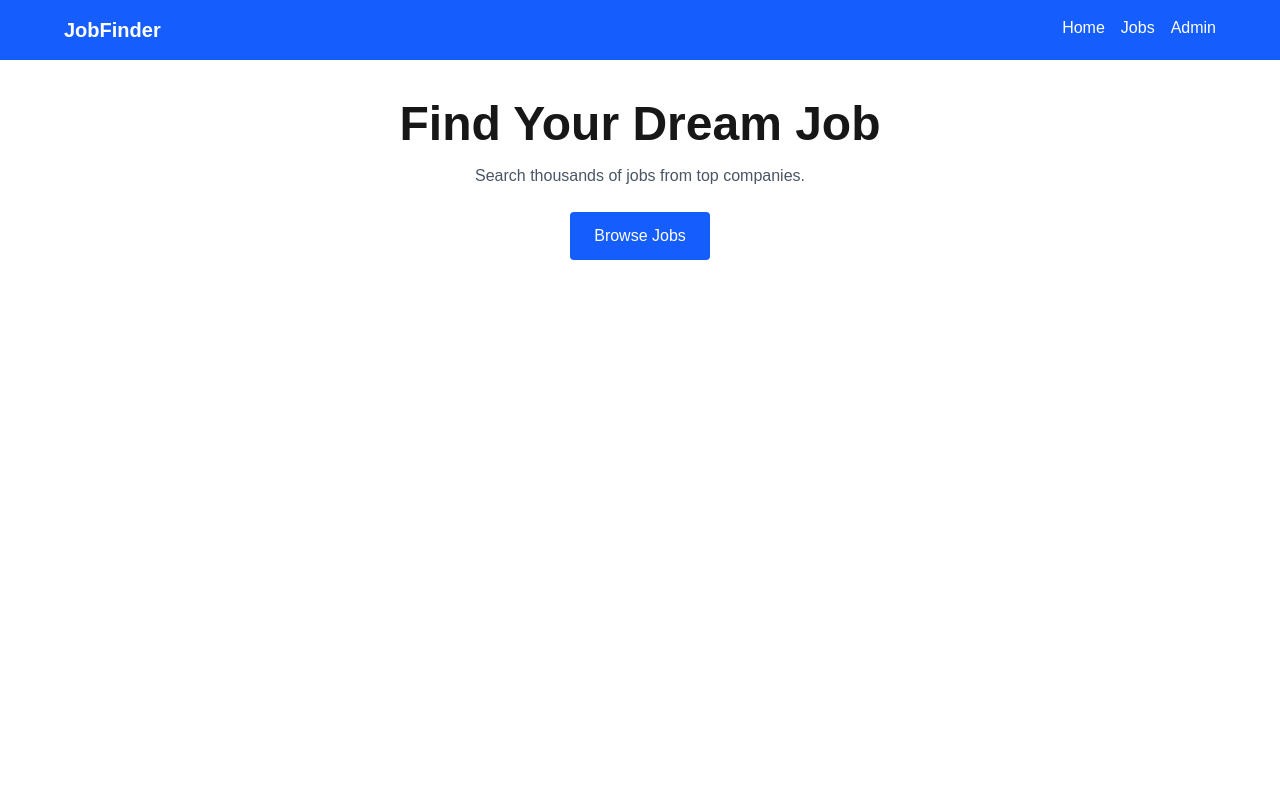
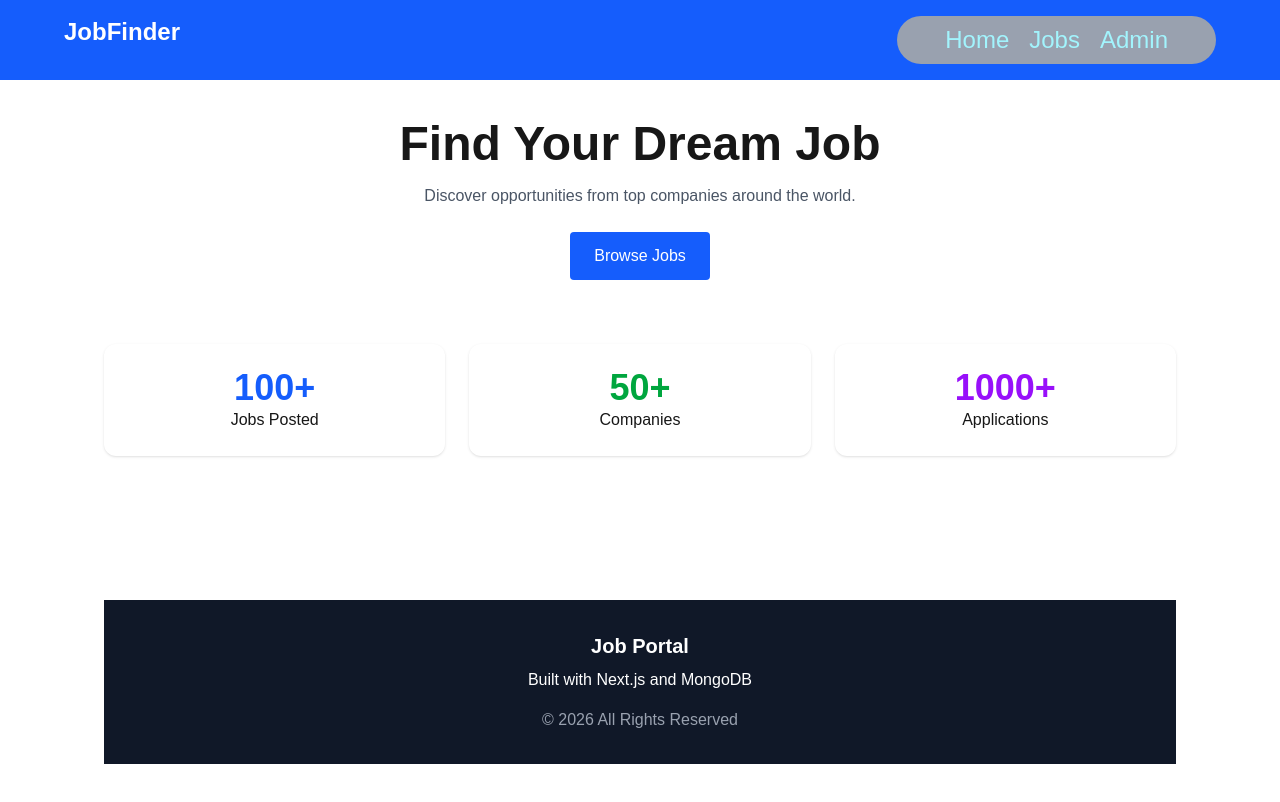
Before and after one commit to afridi-ishaq/Job-Portal, a Next.js app: page / in a window 1280 px wide. Built offline with nearby package versions, Linux system fonts and the light colour scheme.

Commit message:
some front end updation

```diff
--- a/app/components/Navbar.jsx
+++ b/app/components/Navbar.jsx
@@ -2,18 +2,18 @@ import Link from "next/link";
 
 export default function Navbar() {
   return (
-    <nav className="bg-blue-600 text-white p-4">
+    <nav className="bg-blue-600  text-white p-4">
       <div className="max-w-6xl mx-auto flex justify-between">
         <Link href="/">
-          <h1 className="font-bold text-xl">
+          <h1 className="font-bold text-2xl">
             JobFinder
           </h1>
         </Link>
 
-        <div className="flex gap-4">
-          <Link href="/">Home</Link>
-          <Link href="/jobs">Jobs</Link>
-          <Link href="/admin">Admin</Link>
+        <div className="flex gap-5 bg-gray-400 p-2 px-12 text-2xl rounded-full text-cyan-200">
+          <Link href="/" className="hover:text-black transition">Home</Link>
+          <Link href="/jobs" className="hover:text-black transition">Jobs</Link>
+          <Link href="/admin" className="hover:text-black transition">Admin</Link>
         </div>
       </div>
     </nav>
--- a/app/jobs/page.jsx
+++ b/app/jobs/page.jsx
@@ -26,7 +26,7 @@ export default async function JobsPage() {
         Available Jobs
       </h1>
 
-      <div className="grid md:grid-cols-2 gap-6">
+      <div className="border text-black rounded-xl p-6 shadow-md hover:shadow-xl transition duration-300 bg-white">
         {jobs.map((job) => (
           <JobCard
             key={job._id}
--- a/app/layout.js
+++ b/app/layout.js
@@ -12,6 +12,7 @@ export default function RootLayout({ children }) {
       <body>
         <Navbar />
         {children}
+
       </body>
     </html>
   );
--- a/app/page.js
+++ b/app/page.js
@@ -9,7 +9,7 @@ export default function Home() {
         </h1>
 
         <p className="mt-4 text-gray-600">
-          Search thousands of jobs from top companies.
+           Discover opportunities from top companies around the world.
         </p>
 
         <Link
@@ -19,6 +19,48 @@ export default function Home() {
           Browse Jobs
         </Link>
       </div>
+      <div className="max-w-6xl mx-auto py-16">
+  <div className="grid md:grid-cols-3 gap-6">
+
+    <div className="text-center shadow p-6 rounded-xl">
+      <h2 className="text-4xl font-bold text-blue-600">
+        100+
+      </h2>
+      <p>Jobs Posted</p>
+    </div>
+
+    <div className="text-center shadow p-6 rounded-xl">
+      <h2 className="text-4xl font-bold text-green-600">
+        50+
+      </h2>
+      <p>Companies</p>
+    </div>
+
+    <div className="text-center shadow p-6 rounded-xl">
+      <h2 className="text-4xl font-bold text-purple-600">
+        1000+
+      </h2>
+      <p>Applications</p>
+    </div>
+
+  </div>
+</div>
+<footer className="bg-gray-900 text-white py-8 mt-20">
+  <div className="max-w-6xl mx-auto text-center">
+    <h3 className="text-xl font-bold">
+      Job Portal
+    </h3>
+
+    <p className="mt-2">
+      Built with Next.js and MongoDB
+    </p>
+
+    <p className="mt-4 text-gray-400">
+      © 2026 All Rights Reserved
+    </p>
+  </div>
+</footer>
     </main>
+
   );
 }
```
